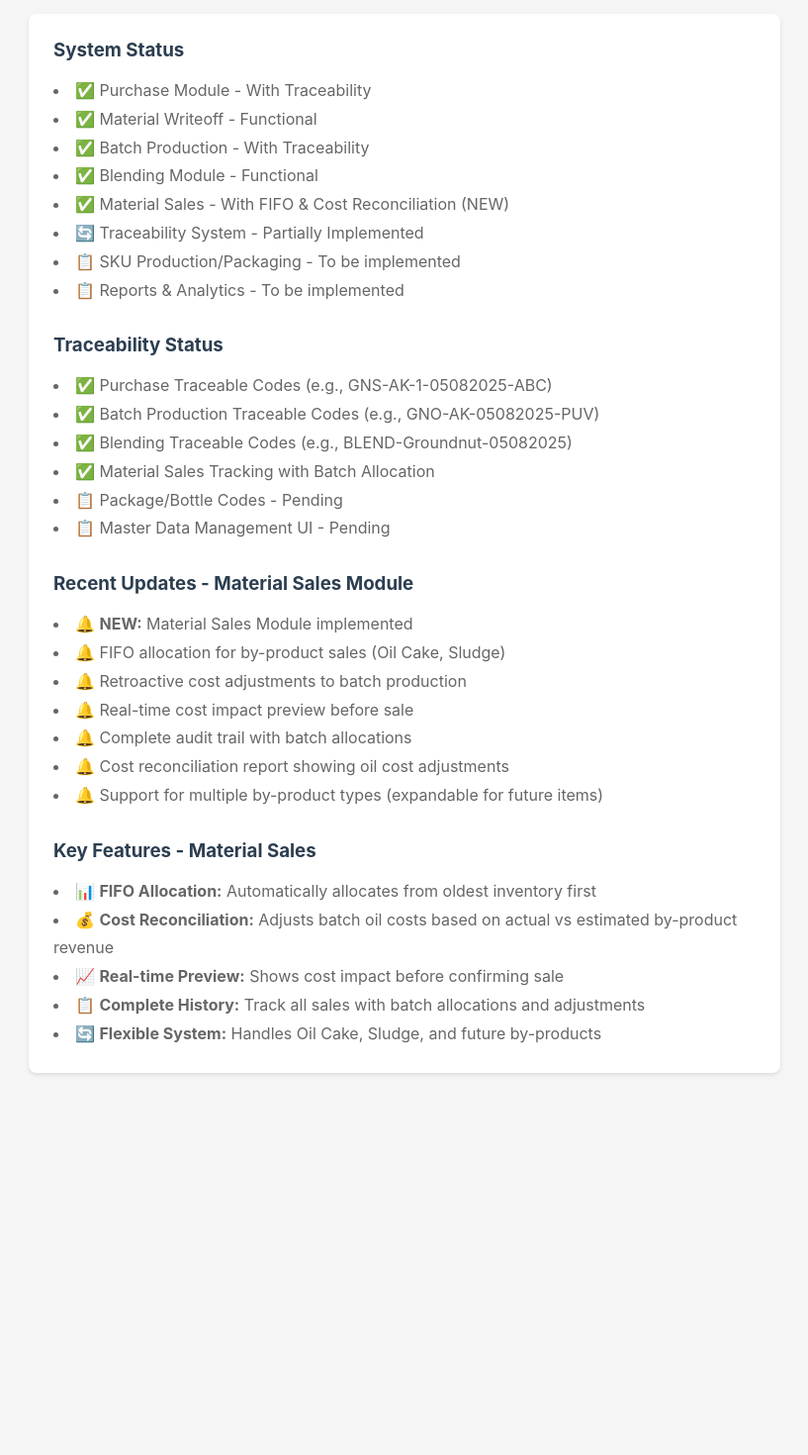
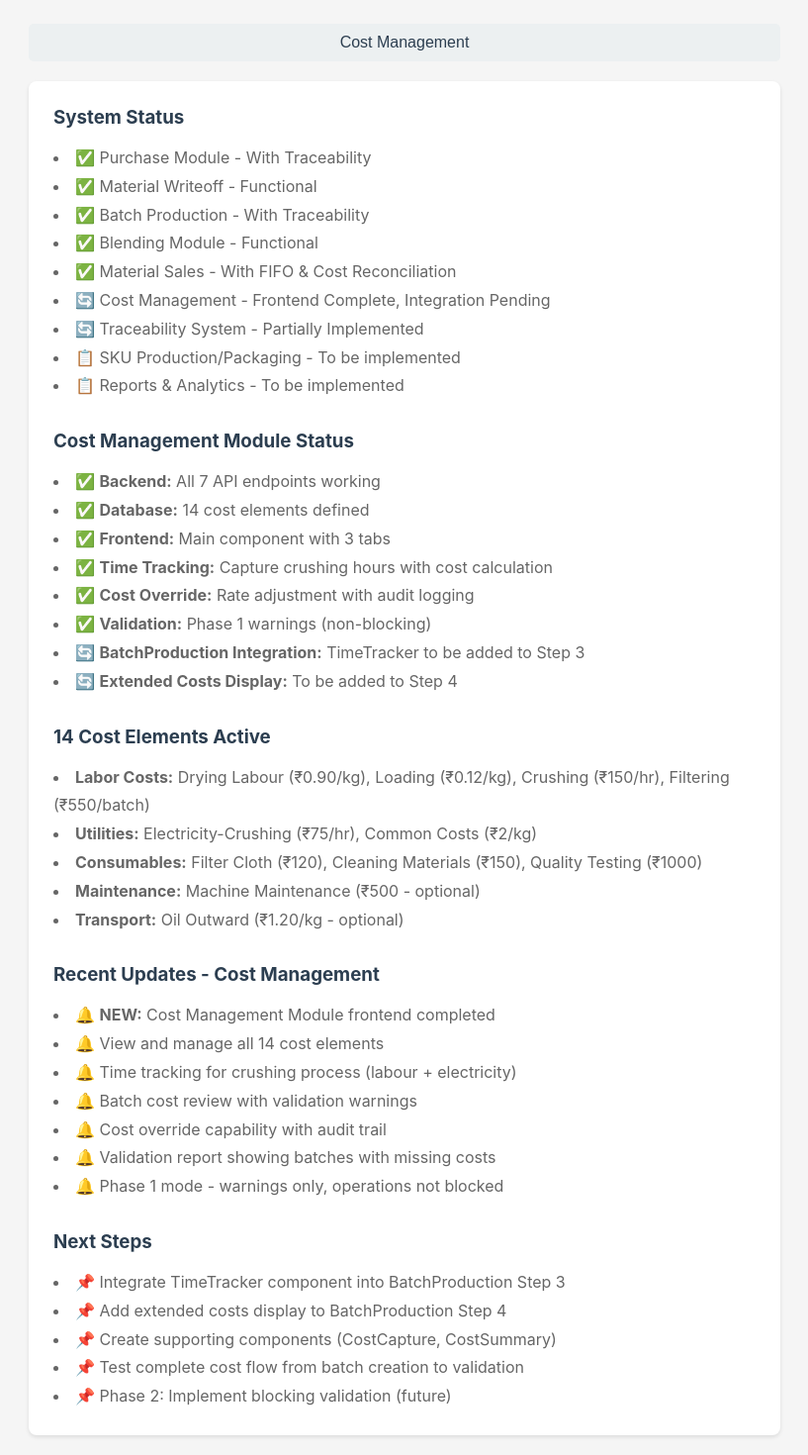
Before and after one commit to rjshvjy/puvi-frontend, a React (Create React App) app: page / in a window 1280 px wide. Shown: the part 574-2044 px from the top of the page at 99% size, without its empty margins (231-1048 px from the left). Before the commit the page ends 1678 px from the top, so only its background shows below. Built offline with nearby package versions, Linux system fonts and the light colour scheme.

Commit message:
Update App.js

```diff
--- a/src/App.js
+++ b/src/App.js
@@ -7,7 +7,8 @@ import Purchase from './modules/Purchase';
 import MaterialWriteoff from './modules/MaterialWriteoff';
 import BatchProduction from './modules/BatchProduction';
 import Blending from './modules/Blending';
-import MaterialSales from './modules/MaterialSales';  // NEW - Import Material Sales
+import MaterialSales from './modules/MaterialSales';
+import CostManagement from './modules/CostManagement';  // NEW - Import Cost Management
 
 function App() {
   const [activeModule, setActiveModule] = useState('info');
@@ -121,6 +122,22 @@ function App() {
         >
           Material Sales
         </button>
+
+        <button
+          onClick={() => setActiveModule('costManagement')}
+          style={{
+            padding: '10px 20px',
+            backgroundColor: activeModule === 'costManagement' ? '#16a085' : '#ecf0f1',
+            color: activeModule === 'costManagement' ? 'white' : '#2c3e50',
+            border: 'none',
+            borderRadius: '5px',
+            cursor: 'pointer',
+            fontWeight: activeModule === 'costManagement' ? 'bold' : 'normal',
+            transition: 'all 0.2s ease'
+          }}
+        >
+          Cost Management
+        </button>
       </nav>
 
       {activeModule === 'info' && (
@@ -131,40 +148,52 @@ function App() {
             <li>✅ Material Writeoff - Functional</li>
             <li>✅ Batch Production - With Traceability</li>
             <li>✅ Blending Module - Functional</li>
-            <li>✅ Material Sales - With FIFO & Cost Reconciliation (NEW)</li>
+            <li>✅ Material Sales - With FIFO & Cost Reconciliation</li>
+            <li>🔄 Cost Management - Frontend Complete, Integration Pending</li>
             <li>🔄 Traceability System - Partially Implemented</li>
             <li>📋 SKU Production/Packaging - To be implemented</li>
             <li>📋 Reports & Analytics - To be implemented</li>
           </ul>
 
-          <h3 style={{ marginTop: '30px' }}>Traceability Status</h3>
+          <h3 style={{ marginTop: '30px' }}>Cost Management Module Status</h3>
           <ul>
-            <li>✅ Purchase Traceable Codes (e.g., GNS-AK-1-05082025-ABC)</li>
-            <li>✅ Batch Production Traceable Codes (e.g., GNO-AK-05082025-PUV)</li>
-            <li>✅ Blending Traceable Codes (e.g., BLEND-Groundnut-05082025)</li>
-            <li>✅ Material Sales Tracking with Batch Allocation</li>
-            <li>📋 Package/Bottle Codes - Pending</li>
-            <li>📋 Master Data Management UI - Pending</li>
+            <li>✅ <strong>Backend:</strong> All 7 API endpoints working</li>
+            <li>✅ <strong>Database:</strong> 14 cost elements defined</li>
+            <li>✅ <strong>Frontend:</strong> Main component with 3 tabs</li>
+            <li>✅ <strong>Time Tracking:</strong> Capture crushing hours with cost calculation</li>
+            <li>✅ <strong>Cost Override:</strong> Rate adjustment with audit logging</li>
+            <li>✅ <strong>Validation:</strong> Phase 1 warnings (non-blocking)</li>
+            <li>🔄 <strong>BatchProduction Integration:</strong> TimeTracker to be added to Step 3</li>
+            <li>🔄 <strong>Extended Costs Display:</strong> To be added to Step 4</li>
           </ul>
 
-          <h3 style={{ marginTop: '30px' }}>Recent Updates - Material Sales Module</h3>
+          <h3 style={{ marginTop: '30px' }}>14 Cost Elements Active</h3>
           <ul>
-            <li>🔔 <strong>NEW:</strong> Material Sales Module implemented</li>
-            <li>🔔 FIFO allocation for by-product sales (Oil Cake, Sludge)</li>
-            <li>🔔 Retroactive cost adjustments to batch production</li>
-            <li>🔔 Real-time cost impact preview before sale</li>
-            <li>🔔 Complete audit trail with batch allocations</li>
-            <li>🔔 Cost reconciliation report showing oil cost adjustments</li>
-            <li>🔔 Support for multiple by-product types (expandable for future items)</li>
+            <li><strong>Labor Costs:</strong> Drying Labour (₹0.90/kg), Loading (₹0.12/kg), Crushing (₹150/hr), Filtering (₹550/batch)</li>
+            <li><strong>Utilities:</strong> Electricity-Crushing (₹75/hr), Common Costs (₹2/kg)</li>
+            <li><strong>Consumables:</strong> Filter Cloth (₹120), Cleaning Materials (₹150), Quality Testing (₹1000)</li>
+            <li><strong>Maintenance:</strong> Machine Maintenance (₹500 - optional)</li>
+            <li><strong>Transport:</strong> Oil Outward (₹1.20/kg - optional)</li>
           </ul>
 
-          <h3 style={{ marginTop: '30px' }}>Key Features - Material Sales</h3>
+          <h3 style={{ marginTop: '30px' }}>Recent Updates - Cost Management</h3>
           <ul>
-            <li>📊 <strong>FIFO Allocation:</strong> Automatically allocates from oldest inventory first</li>
-            <li>💰 <strong>Cost Reconciliation:</strong> Adjusts batch oil costs based on actual vs estimated by-product revenue</li>
-            <li>📈 <strong>Real-time Preview:</strong> Shows cost impact before confirming sale</li>
-            <li>📋 <strong>Complete History:</strong> Track all sales with batch allocations and adjustments</li>
-            <li>🔄 <strong>Flexible System:</strong> Handles Oil Cake, Sludge, and future by-products</li>
+            <li>🔔 <strong>NEW:</strong> Cost Management Module frontend completed</li>
+            <li>🔔 View and manage all 14 cost elements</li>
+            <li>🔔 Time tracking for crushing process (labour + electricity)</li>
+            <li>🔔 Batch cost review with validation warnings</li>
+            <li>🔔 Cost override capability with audit trail</li>
+            <li>🔔 Validation report showing batches with missing costs</li>
+            <li>🔔 Phase 1 mode - warnings only, operations not blocked</li>
+          </ul>
+
+          <h3 style={{ marginTop: '30px' }}>Next Steps</h3>
+          <ul>
+            <li>📌 Integrate TimeTracker component into BatchProduction Step 3</li>
+            <li>📌 Add extended costs display to BatchProduction Step 4</li>
+            <li>📌 Create supporting components (CostCapture, CostSummary)</li>
+            <li>📌 Test complete cost flow from batch creation to validation</li>
+            <li>📌 Phase 2: Implement blocking validation (future)</li>
           </ul>
         </div>
       )}
@@ -174,6 +203,7 @@ function App() {
       {activeModule === 'batch' && <BatchProduction />}
       {activeModule === 'blending' && <Blending />}
       {activeModule === 'sales' && <MaterialSales />}
+      {activeModule === 'costManagement' && <CostManagement />}
     </div>
   );
 }
```
